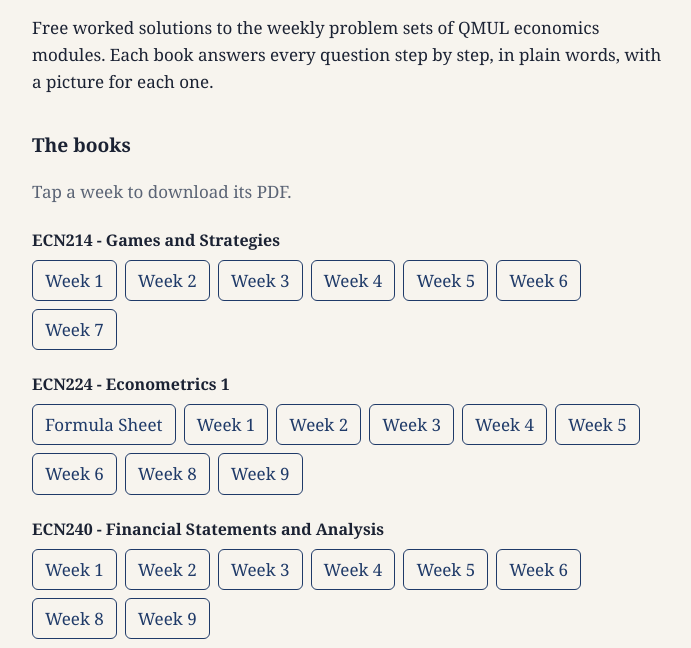
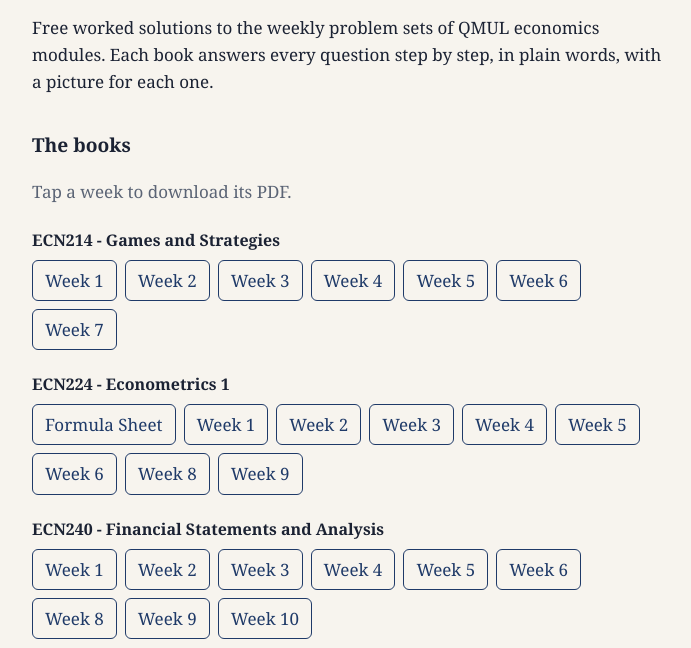
Before and after one commit to michaelz09765/michaelz09765.github.io, a plain HTML site: page index.html in a window 1280 px wide. Shown: the part 152-800 px from the top of the page, without its empty margins (288-979 px from the left). Drawn offline with Linux system fonts and the light colour scheme.

Commit message:
Update the book list

```diff
--- a/index.html
+++ b/index.html
@@ -20,7 +20,7 @@
   <h3>ECN224 - Econometrics 1</h3>
   <p class="weeks"><a href="https://github.com/michaelz09765/michaelz09765.github.io/releases/download/books/ECN224_Formula_Sheet.pdf" rel="nofollow">Formula Sheet</a> <a href="https://github.com/michaelz09765/michaelz09765.github.io/releases/download/books/ECN224_Week_01_Solutions.pdf" rel="nofollow">Week 1</a> <a href="https://github.com/michaelz09765/michaelz09765.github.io/releases/download/books/ECN224_Week_02_Solutions.pdf" rel="nofollow">Week 2</a> <a href="https://github.com/michaelz09765/michaelz09765.github.io/releases/download/books/ECN224_Week_03_Solutions.pdf" rel="nofollow">Week 3</a> <a href="https://github.com/michaelz09765/michaelz09765.github.io/releases/download/books/ECN224_Week_04_Solutions.pdf" rel="nofollow">Week 4</a> <a href="https://github.com/michaelz09765/michaelz09765.github.io/releases/download/books/ECN224_Week_05_Solutions.pdf" rel="nofollow">Week 5</a> <a href="https://github.com/michaelz09765/michaelz09765.github.io/releases/download/books/ECN224_Week_06_Solutions.pdf" rel="nofollow">Week 6</a> <a href="https://github.com/michaelz09765/michaelz09765.github.io/releases/download/books/ECN224_Week_08_Solutions.pdf" rel="nofollow">Week 8</a> <a href="https://github.com/michaelz09765/michaelz09765.github.io/releases/download/books/ECN224_Week_09_Solutions.pdf" rel="nofollow">Week 9</a></p>
   <h3>ECN240 - Financial Statements and Analysis</h3>
-  <p class="weeks"><a href="https://github.com/michaelz09765/michaelz09765.github.io/releases/download/books/ECN240_Week_01_Solutions.pdf" rel="nofollow">Week 1</a> <a href="https://github.com/michaelz09765/michaelz09765.github.io/releases/download/books/ECN240_Week_02_Solutions.pdf" rel="nofollow">Week 2</a> <a href="https://github.com/michaelz09765/michaelz09765.github.io/releases/download/books/ECN240_Week_03_Solutions.pdf" rel="nofollow">Week 3</a> <a href="https://github.com/michaelz09765/michaelz09765.github.io/releases/download/books/ECN240_Week_04_Solutions.pdf" rel="nofollow">Week 4</a> <a href="https://github.com/michaelz09765/michaelz09765.github.io/releases/download/books/ECN240_Week_05_Solutions.pdf" rel="nofollow">Week 5</a> <a href="https://github.com/michaelz09765/michaelz09765.github.io/releases/download/books/ECN240_Week_06_Solutions.pdf" rel="nofollow">Week 6</a> <a href="https://github.com/michaelz09765/michaelz09765.github.io/releases/download/books/ECN240_Week_08_Solutions.pdf" rel="nofollow">Week 8</a> <a href="https://github.com/michaelz09765/michaelz09765.github.io/releases/download/books/ECN240_Week_09_Solutions.pdf" rel="nofollow">Week 9</a></p>
+  <p class="weeks"><a href="https://github.com/michaelz09765/michaelz09765.github.io/releases/download/books/ECN240_Week_01_Solutions.pdf" rel="nofollow">Week 1</a> <a href="https://github.com/michaelz09765/michaelz09765.github.io/releases/download/books/ECN240_Week_02_Solutions.pdf" rel="nofollow">Week 2</a> <a href="https://github.com/michaelz09765/michaelz09765.github.io/releases/download/books/ECN240_Week_03_Solutions.pdf" rel="nofollow">Week 3</a> <a href="https://github.com/michaelz09765/michaelz09765.github.io/releases/download/books/ECN240_Week_04_Solutions.pdf" rel="nofollow">Week 4</a> <a href="https://github.com/michaelz09765/michaelz09765.github.io/releases/download/books/ECN240_Week_05_Solutions.pdf" rel="nofollow">Week 5</a> <a href="https://github.com/michaelz09765/michaelz09765.github.io/releases/download/books/ECN240_Week_06_Solutions.pdf" rel="nofollow">Week 6</a> <a href="https://github.com/michaelz09765/michaelz09765.github.io/releases/download/books/ECN240_Week_08_Solutions.pdf" rel="nofollow">Week 8</a> <a href="https://github.com/michaelz09765/michaelz09765.github.io/releases/download/books/ECN240_Week_09_Solutions.pdf" rel="nofollow">Week 9</a> <a href="https://github.com/michaelz09765/michaelz09765.github.io/releases/download/books/ECN240_Week_10_Solutions.pdf" rel="nofollow">Week 10</a></p>
   <h3>ECN241 - Asset Pricing</h3>
   <p class="weeks"><a href="https://github.com/michaelz09765/michaelz09765.github.io/releases/download/books/ECN241_Week_01_Solutions.pdf" rel="nofollow">Week 1</a> <a href="https://github.com/michaelz09765/michaelz09765.github.io/releases/download/books/ECN241_Week_02_Solutions.pdf" rel="nofollow">Week 2</a> <a href="https://github.com/michaelz09765/michaelz09765.github.io/releases/download/books/ECN241_Week_03_Solutions.pdf" rel="nofollow">Week 3</a> <a href="https://github.com/michaelz09765/michaelz09765.github.io/releases/download/books/ECN241_Week_04_Solutions.pdf" rel="nofollow">Week 4</a> <a href="https://github.com/michaelz09765/michaelz09765.github.io/releases/download/books/ECN241_Week_05_Solutions.pdf" rel="nofollow">Week 5</a> <a href="https://github.com/michaelz09765/michaelz09765.github.io/releases/download/books/ECN241_Week_06_Solutions.pdf" rel="nofollow">Week 6</a> <a href="https://github.com/michaelz09765/michaelz09765.github.io/releases/download/books/ECN241_Week_08_Solutions.pdf" rel="nofollow">Week 8</a></p>
   <!-- /books -->
```
